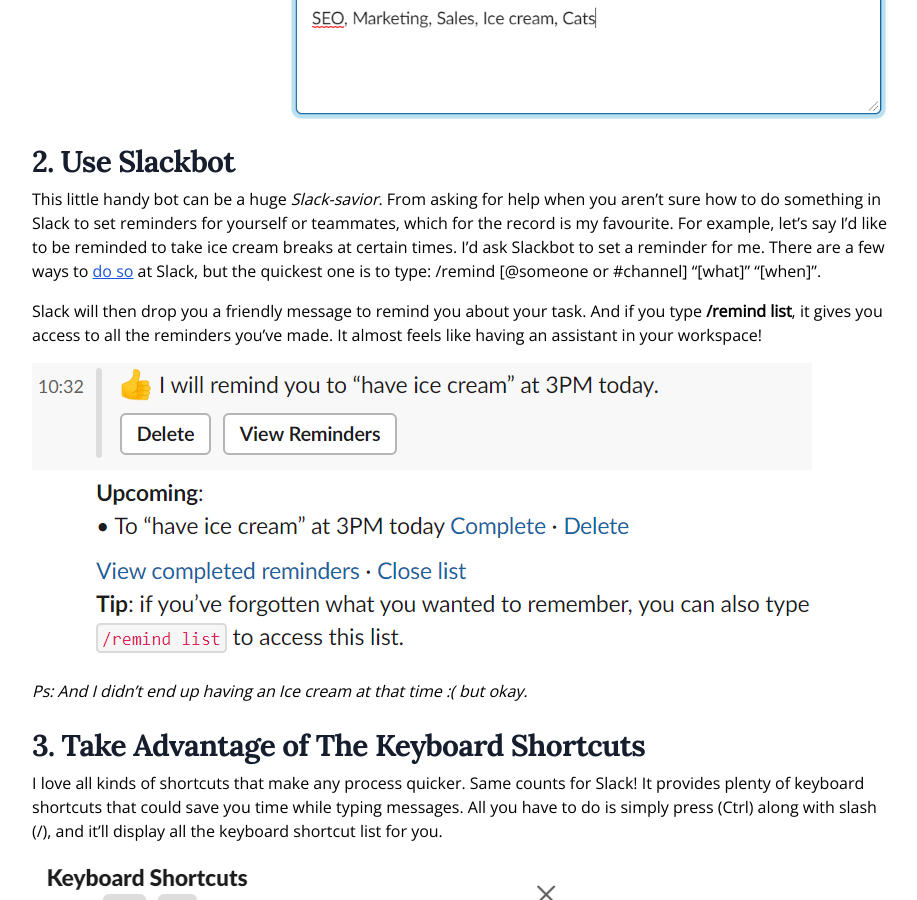
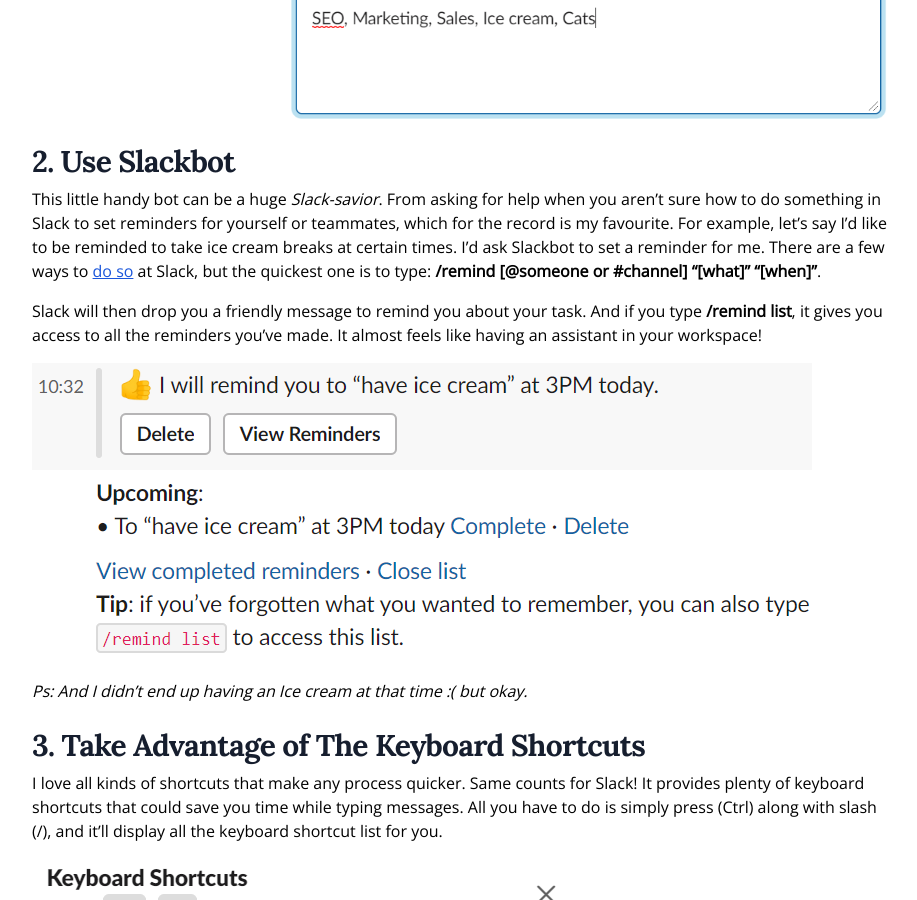
Before and after one commit to Sparklybot/sparklybot.github.io, a Jekyll site: the page built from _posts/2020-07-29-slack-workflow-guides.markdown, in a window 1280 px wide and 900 px high, scrolled down 1754 px. Shown: the whole window, without its empty margins (176-1093 px from the left). Built offline with Jekyll 4.4.1, drawn with Linux system fonts in a browser that asks for light colours; comment, search, counter and statistics services are not loaded.

```diff
--- a/_posts/2020-07-29-slack-workflow-guides.markdown
+++ b/_posts/2020-07-29-slack-workflow-guides.markdown
@@ -26,7 +26,7 @@ By default, Slack notifies you with all new messages. It can be distracting when
 
 ## 2. Use Slackbot
 
-This little handy bot can be a huge *Slack-savior*. From asking for help when you aren’t sure how to do something in Slack to set reminders for yourself or teammates, which for the record is my favourite. For example, let’s say I’d like to be reminded to take ice cream breaks at certain times. I’d ask Slackbot to set a reminder for me. There are a few ways to [do so](https://slack.com/intl/en-id/help/articles/208423427-Set-a-reminder#delete-a-reminder) at Slack, but the quickest one is to type: /remind [@someone or #channel] “[what]” “[when]”.
+This little handy bot can be a huge *Slack-savior*. From asking for help when you aren’t sure how to do something in Slack to set reminders for yourself or teammates, which for the record is my favourite. For example, let’s say I’d like to be reminded to take ice cream breaks at certain times. I’d ask Slackbot to set a reminder for me. There are a few ways to [do so](https://slack.com/intl/en-id/help/articles/208423427-Set-a-reminder#delete-a-reminder) at Slack, but the quickest one is to type: **/remind [@someone or #channel] “[what]” “[when]”**.
 
 Slack will then drop you a friendly message to remind you about your task. And if you type **/remind list**, it gives you access to all the reminders you’ve made. It almost feels like having an assistant in your workspace!
 
```
